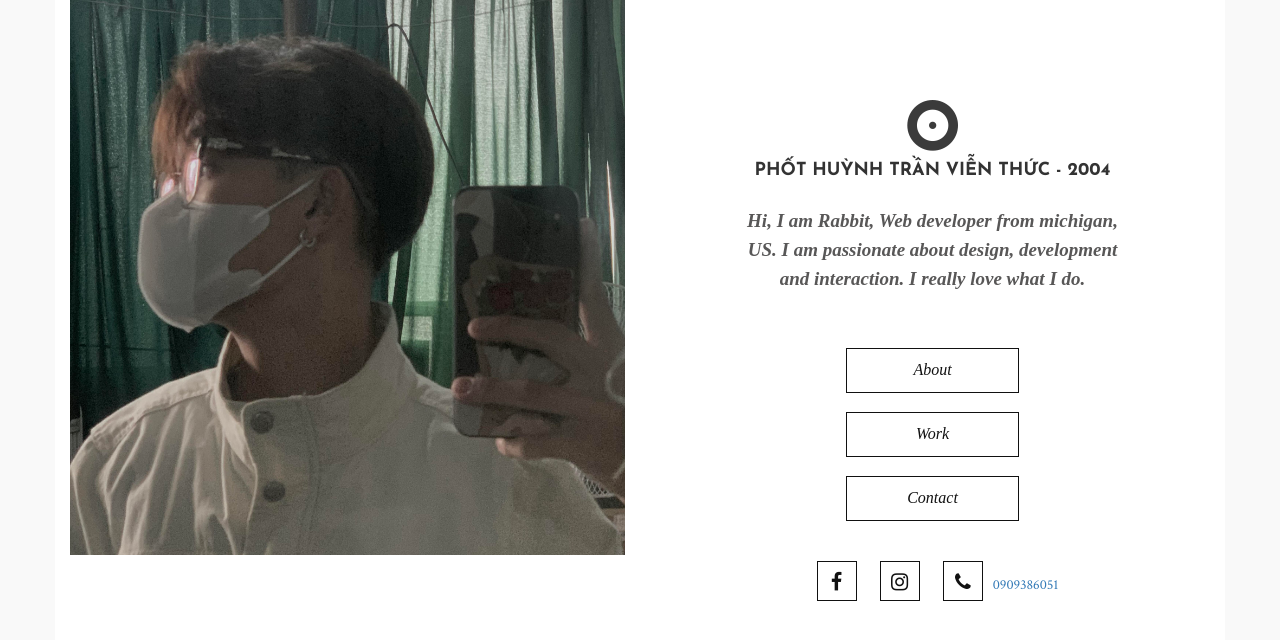
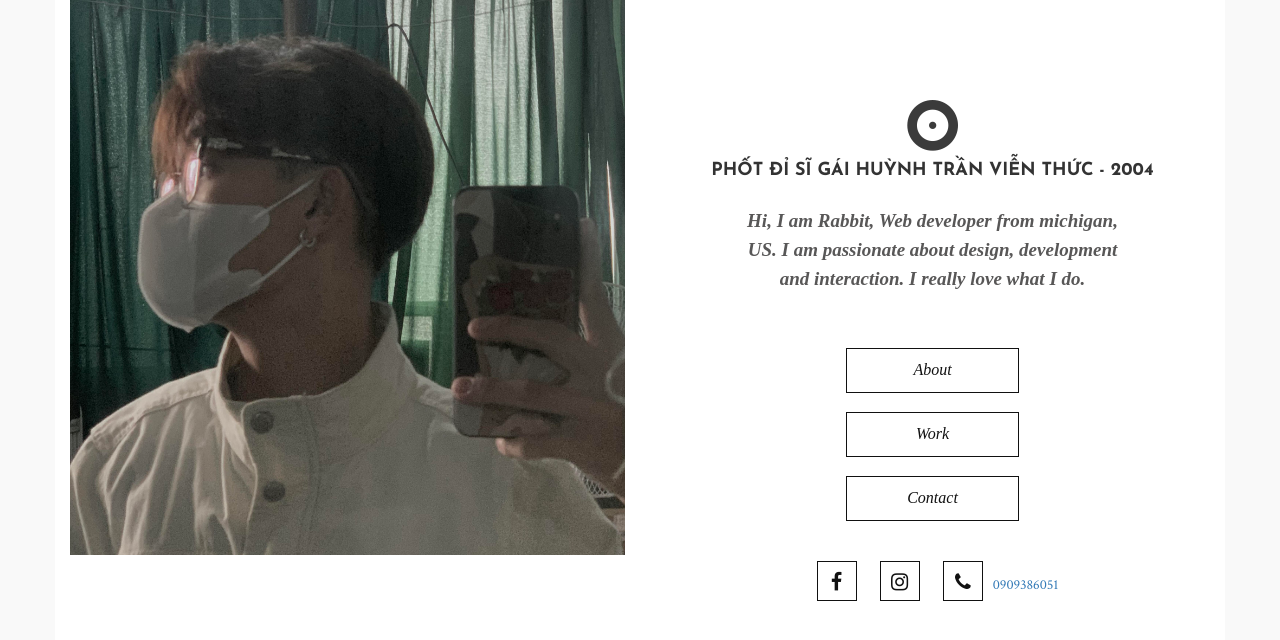
Before and after one commit to HcThanh-IT/HTVienThuc, a plain HTML site: page index.html in a window 1280 px wide. Drawn offline with nearby package versions, Linux system fonts and the light colour scheme.

Commit message:
Update index.html

```diff
--- a/index.html
+++ b/index.html
@@ -30,7 +30,7 @@
                     <div id = "index_right" class="col-md-6 text-center right">
                         <div class="logo">
                             <img src="assets/images/logo.png">
-                            <h4>PHỐT HUỲNH TRẦN VIỄN THỨC - 2004</h4>
+                            <h4>PHỐT ĐỈ SĨ GÁI HUỲNH TRẦN VIỄN THỨC - 2004</h4>
                         </div>
                         <p class="home-description">
                             Hi, I am Rabbit, Web developer from michigan, US. I am passionate about design, development and interaction. I really love what I do.
```
